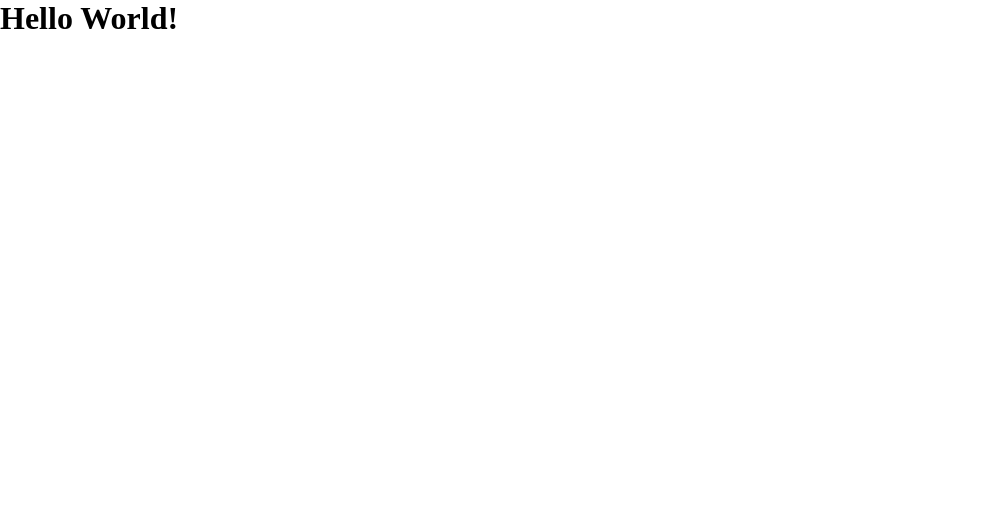
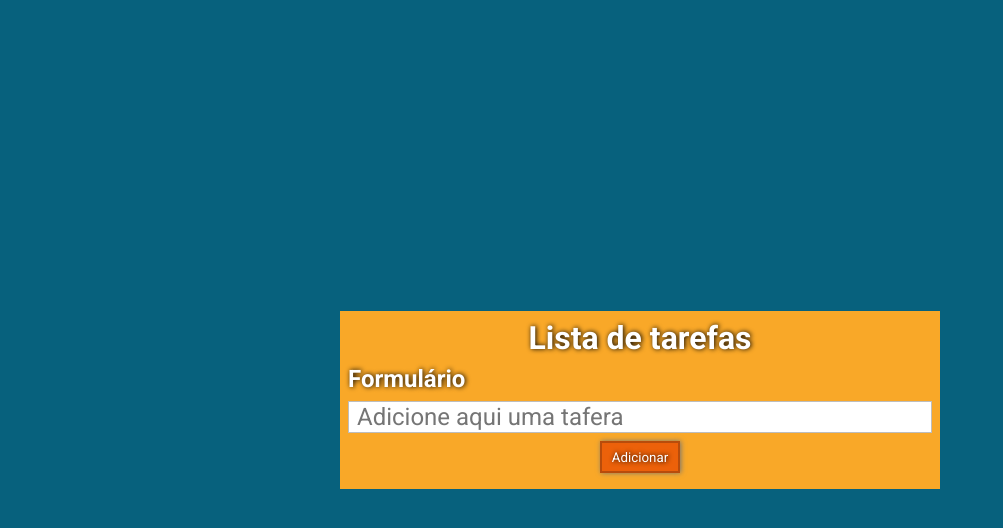
Before and after one commit to Wesley-AlvesRolim/React-Fundamentals, a React (Create React App) app: page / in a window 1280 px wide. Shown: the top 528 px of the page, without its empty margins (0-1003 px from the left). Built offline with nearby package versions, Linux system fonts and the light colour scheme.

Commit message:
First component using Class and css done

```diff
--- a/public/index.html
+++ b/public/index.html
@@ -4,6 +4,12 @@
     <meta charset="UTF-8" />
     <meta http-equiv="X-UA-Compatible" content="IE=edge" />
     <meta name="viewport" content="width=device-width, initial-scale=1.0" />
+    <link rel="preconnect" href="https://fonts.googleapis.com" />
+    <link rel="preconnect" href="https://fonts.gstatic.com" crossorigin />
+    <link
+      href="https://fonts.googleapis.com/css2?family=Roboto:wght@400;500;700&display=swap"
+      rel="stylesheet"
+    />
     <title>Lista de tarefas</title>
   </head>
   <body>
--- a/src/App.js
+++ b/src/App.js
@@ -1,10 +1,12 @@
 import React from 'react';
 import './style.css';
+import Main from './components/main';
 
 export default function App() {
   return (
-    <div>
-      <h1>Hello World!</h1>
+    <div className="container">
+      <h1>Lista de tarefas</h1>
+      <Main />
     </div>
   );
 }
--- /dev/null
+++ b/src/components/main.css
@@ -0,0 +1,36 @@
+form {
+  height: 5rem;
+  display: flex;
+  flex-direction: column;
+}
+
+h2 {
+  margin-bottom: 0.5rem;
+}
+
+input {
+  width: 100%;
+  height: 2rem;
+  margin-bottom: 0.5rem;
+  padding: 0.5rem;
+  border: 1px solid var(--b6);
+  font-size: 1.5rem;
+}
+
+button {
+  width: 5rem;
+  height: 2rem;
+  border: 2px solid var(--b4);
+  background-color: var(--b3);
+  color: #fff;
+  text-shadow: 1px 0 5px #000;
+  box-shadow: 1px 0 5px var(--b5);
+  align-self: center;
+  transition: 0.5s;
+}
+
+button:hover {
+  width: 5.5rem;
+  transform: scale(1.25);
+  box-shadow: 1px 0 10px var(--b6);
+}
--- /dev/null
+++ b/src/components/main.js
@@ -0,0 +1,34 @@
+import React, { Component } from 'react';
+import './main.css';
+
+class Main extends Component {
+  state = {
+    inputValue: '',
+  };
+
+  handleInputChange = (e) => {
+    this.setState({ inputValue: e.target.value });
+  };
+  render() {
+    const { inputValue } = this.state;
+    return (
+      <>
+        <label htmlFor="addTasks ">
+          <h2>Formulário</h2>
+        </label>
+        <form action="#">
+          <input
+            onChange={this.handleInputChange}
+            type="text"
+            placeholder="Adicione aqui uma tafera"
+            id="addTasks "
+          />
+          <button type="submit">Adicionar</button>
+        </form>
+        <p>{inputValue}</p>
+      </>
+    );
+  }
+}
+
+export default Main;
--- a/src/style.css
+++ b/src/style.css
@@ -2,4 +2,37 @@
   margin: 0;
   padding: 0;
   box-sizing: border-box;
+  font-family: 'Roboto', sans-serif;
 }
+
+:root {
+  --b1: #07617d;
+  --b2: #f9a828;
+  --b3: #ec610a;
+  --b4: #21111141;
+  --b5: #757575;
+  --b6: #bdbdbd;
+}
+
+#root {
+  color: #fff;
+  text-shadow: 1px 0 5px #000;
+  background-color: var(--b1);
+  min-height: 100vh;
+  display: flex;
+  justify-content: center;
+  align-items: center;
+}
+
+.container {
+  min-height: 10rem;
+  width: calc(50vw + 10rem);
+  max-width: 600px;
+  padding: 0.5rem;
+  background: var(--b2);
+}
+
+.container > h1 {
+  text-align: center;
+  margin-bottom: 0.5rem;
+}
```
